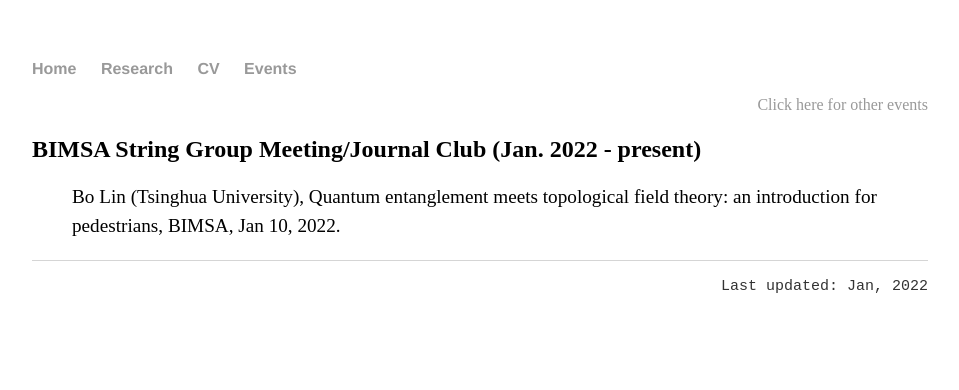
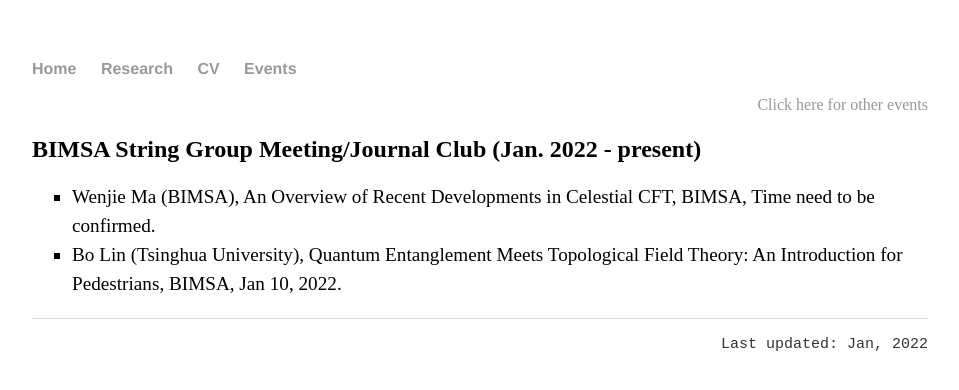
Before and after one commit to hhzou/hhzou.github.io, a Jekyll site: the page built from events/bimsagroup/index.html, in a window 1280 px wide. Shown: the top 390 px of the page, without its empty margins (160-1119 px from the left). Built offline with Jekyll 4.4.1, drawn with Linux system fonts in a browser that asks for light colours.

Commit message:
Update index.html

```diff
--- a/events/bimsagroup/index.html
+++ b/events/bimsagroup/index.html
@@ -8,7 +8,12 @@ title: Hao Zou - BIMSA String Group Meeting/Journal Club
 		BIMSA String Group Meeting/Journal Club (Jan. 2022 - present)
 	</h2>
 	<ul style="font-size:1.2em; line-height: 150%; list-style-type: square">
-		Bo Lin (Tsinghua University), Quantum entanglement meets topological field theory: an introduction for pedestrians, BIMSA, Jan 10, 2022.
+		<li>
+			Wenjie Ma (BIMSA), An Overview of Recent Developments in Celestial CFT, BIMSA, Time need to be confirmed.
+		</li>
+		<li>
+			Bo Lin (Tsinghua University), Quantum Entanglement Meets Topological Field Theory: An Introduction for Pedestrians, BIMSA, Jan 10, 2022.
+		</li>
 	</ul>
 
 </div>
```
